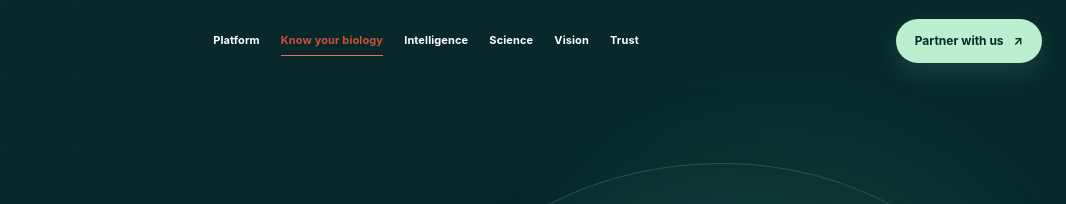
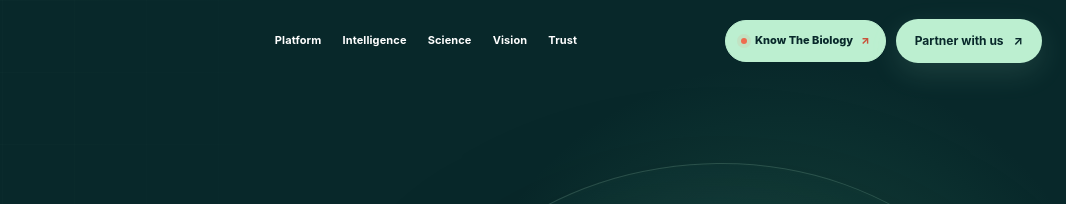
Before and after one commit to adiibot/sorcova, a plain HTML site: page biology.html in a window 1280 px wide. Shown: the top 204 px of the page, 214-1280 px from the left. Drawn offline with Linux system fonts and the light colour scheme.

Commit message:
Promote biology journey in site header

```diff
--- a/biology.html
+++ b/biology.html
@@ -29,18 +29,20 @@
 
     <nav class="desktop-nav" aria-label="Primary navigation">
       <a href="index.html#platform">Platform</a>
-      <a href="biology.html" class="active" aria-current="page">Know your biology</a>
       <a href="index.html#system">Intelligence</a>
       <a href="index.html#science">Science</a>
       <a href="index.html#vision">Vision</a>
       <a href="index.html#trust">Trust</a>
     </nav>
 
-    <a class="header-cta" href="index.html#contact">Partner with us <span aria-hidden="true">↗</span></a>
+    <div class="header-actions">
+      <a class="header-biology-link active" href="biology.html" aria-current="page"><i></i>Know The Biology <span aria-hidden="true">↗</span></a>
+      <a class="header-cta" href="index.html#contact">Partner with us <span aria-hidden="true">↗</span></a>
+    </div>
     <button class="menu-button" type="button" aria-label="Open menu" aria-expanded="false" data-menu-button><span></span><span></span></button>
     <nav class="mobile-nav" aria-label="Mobile navigation" data-mobile-nav>
+      <a href="biology.html" aria-current="page">Know The Biology</a>
       <a href="index.html#platform">Platform</a>
-      <a href="biology.html" aria-current="page">Know your biology</a>
       <a href="index.html#system">Intelligence</a>
       <a href="index.html#science">Science</a>
       <a href="index.html#vision">Vision</a>
@@ -200,7 +202,7 @@
         <span>Sorcova</span>
       </a>
       <p>Stress is the starting point. Longevity is the horizon.</p>
-      <div class="footer-links"><a href="index.html#platform">Platform</a><a href="biology.html">Know your biology</a><a href="index.html#science">Science</a><a href="index.html#trust">Trust</a><a href="index.html#contact">Contact</a></div>
+      <div class="footer-links"><a href="index.html#platform">Platform</a><a href="biology.html">Know The Biology</a><a href="index.html#science">Science</a><a href="index.html#trust">Trust</a><a href="index.html#contact">Contact</a></div>
     </div>
     <div class="footer-bottom"><span>© <span data-year></span> Sorcova Health SAS</span><span>SIREN 952 442 655 · Neuilly-sur-Seine, France</span><span>Class I today · On track to Class IIa</span></div>
   </footer>
--- a/styles.css
+++ b/styles.css
@@ -46,6 +46,13 @@ button { font: inherit; }
 .desktop-nav a:after { content: ""; position: absolute; inset: auto 0 4px; height: 1px; background: var(--orange); transform: scaleX(0); transform-origin: right; transition: transform .25s; }
 .desktop-nav a:hover:after, .desktop-nav a.active:after { transform: scaleX(1); transform-origin: left; }
 .desktop-nav a.active { color: var(--orange-dark); }
+.header-actions { justify-self: end; display: flex; align-items: center; gap: 10px; }
+.header-biology-link { display: inline-flex; align-items: center; gap: 8px; min-height: 42px; padding: 0 15px; border: 1px solid rgba(8,40,42,.2); border-radius: 99px; color: var(--ink); background: rgba(188,239,208,.52); white-space: nowrap; font-size: 11px; font-weight: 800; transition: transform .2s, background .2s, border-color .2s; }
+.header-biology-link i { width: 6px; height: 6px; border-radius: 50%; background: var(--orange); box-shadow: 0 0 0 4px rgba(238,107,79,.1); }
+.header-biology-link span { color: var(--orange-dark); transition: transform .2s; }
+.header-biology-link:hover { transform: translateY(-2px); background: var(--mint); }
+.header-biology-link:hover span { transform: translate(2px,-2px); }
+.header-biology-link.active { border-color: rgba(238,107,79,.48); background: var(--mint); }
 .header-cta { justify-self: end; display: inline-flex; gap: 10px; align-items: center; min-height: 46px; background: var(--ink); color: white; border-radius: 99px; padding: 0 20px; font-size: 12px; font-weight: 750; box-shadow: 0 8px 24px rgba(17,42,45,.12); transition: transform .2s, background .2s, box-shadow .2s; }
 .header-cta:hover { transform: translateY(-2px); background: var(--orange-dark); box-shadow: 0 11px 30px rgba(201,81,53,.22); }
 .menu-button, .mobile-nav { display: none; }
@@ -301,6 +308,8 @@ h1 em, h2 em { font-family: var(--serif); font-style: italic; letter-spacing: -.
 .site-header:not(.scrolled) .brand-mark circle { fill: var(--mint); }
 .site-header:not(.scrolled) .header-cta { color: var(--ink); background: var(--mint); box-shadow: 0 10px 30px rgba(184,245,210,.12); }
 .site-header:not(.scrolled) .header-cta:hover { background: var(--mint-bright); }
+.site-header:not(.scrolled) .header-biology-link { color: white; border-color: rgba(188,239,208,.34); background: rgba(188,239,208,.08); }
+.site-header:not(.scrolled) .header-biology-link:hover, .site-header:not(.scrolled) .header-biology-link.active { color: var(--ink); border-color: var(--mint); background: var(--mint); }
 .site-header.scrolled { background: rgba(244,246,242,.9); }
 .hero { min-height: 850px; color: white; background-color: var(--ink); background-image: linear-gradient(rgba(184,245,210,.045) 1px, transparent 1px), linear-gradient(90deg, rgba(184,245,210,.045) 1px, transparent 1px), radial-gradient(circle at 80% 28%, rgba(52,125,98,.55), transparent 30%), radial-gradient(circle at 14% 80%, rgba(255,107,74,.1), transparent 27%); background-size: 72px 72px, 72px 72px, auto, auto; }
 .hero:before { width: 53vw; height: 53vw; right: -19vw; top: 2%; min-width: 650px; min-height: 650px; border: 1px solid rgba(184,245,210,.13); background: transparent; box-shadow: 0 0 0 85px rgba(184,245,210,.018), 0 0 0 170px rgba(184,245,210,.012); }
@@ -621,6 +630,7 @@ footer { padding: 52px var(--gutter) 30px; }
 @media (max-width: 1050px) {
   :root { --gutter: clamp(24px, 6vw, 64px); --section-space: 96px; }
   .hero { grid-template-columns: 1fr; gap: 64px; padding-top: 142px; }
+  .header-actions .header-cta { display: none; }
   .hero-copy { max-width: 780px; }
   .backing-rail { grid-template-columns: auto 1fr; }
   .backing-names { justify-content: flex-start; flex-wrap: wrap; }
@@ -650,6 +660,7 @@ footer { padding: 52px var(--gutter) 30px; }
   .mobile-nav { inset: 72px 0 0; }
   .site-header.scrolled .mobile-nav { inset: 64px 0 0; }
   .header-cta { display: none; }
+  .header-biology-link { min-height: 38px; padding: 0 12px; font-size: 11px; }
   .hero { min-height: 0; gap: 52px; padding: 124px var(--gutter) 72px; }
   .hero h1 { max-width: 560px; font-size: clamp(52px, 15vw, 68px); line-height: .93; }
   .hero-lede { font-size: 16px; }
@@ -703,3 +714,7 @@ footer { padding: 52px var(--gutter) 30px; }
   .contact { grid-template-columns: 1fr; }
   .contact-link { font-size: 18px; }
 }
+
+@media (max-width: 520px) {
+  .site-header .header-actions { display: none; }
+}
```
Also changed, not shown: index.html (+6 -4 lines).
